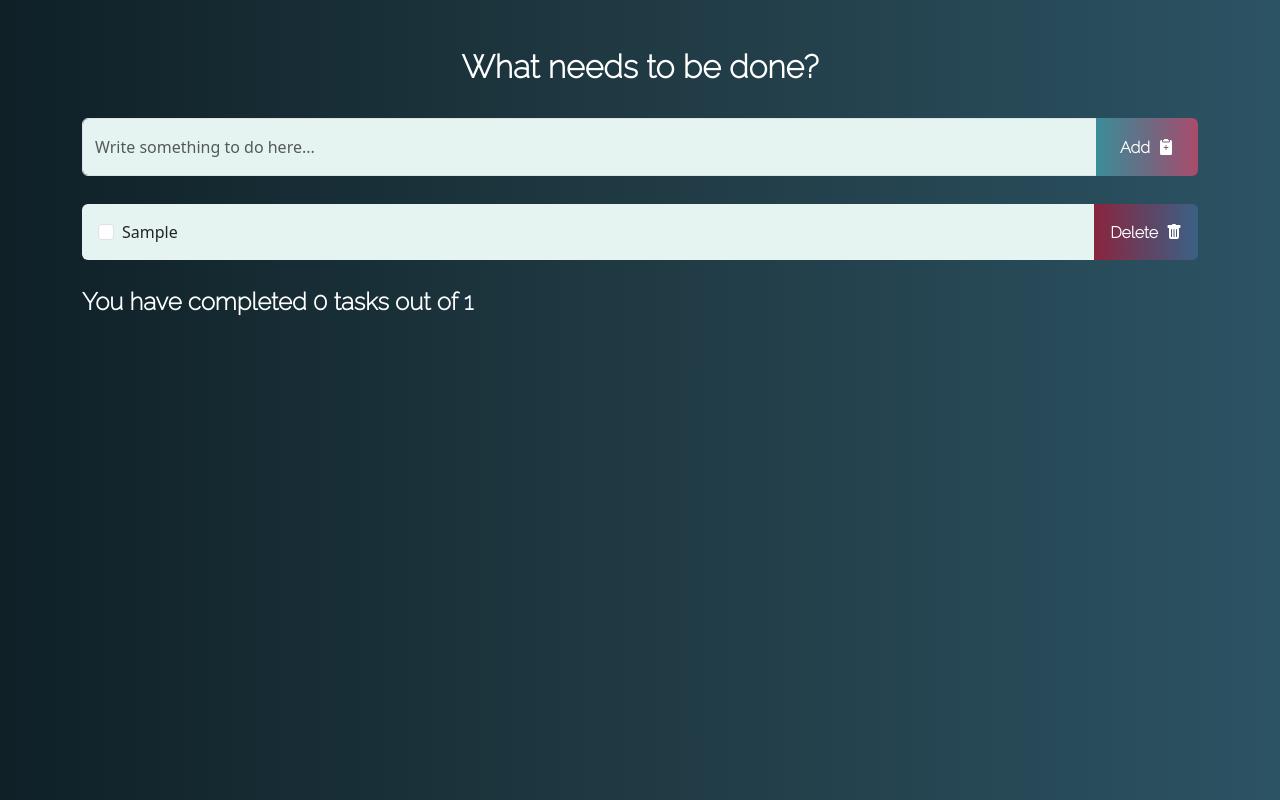
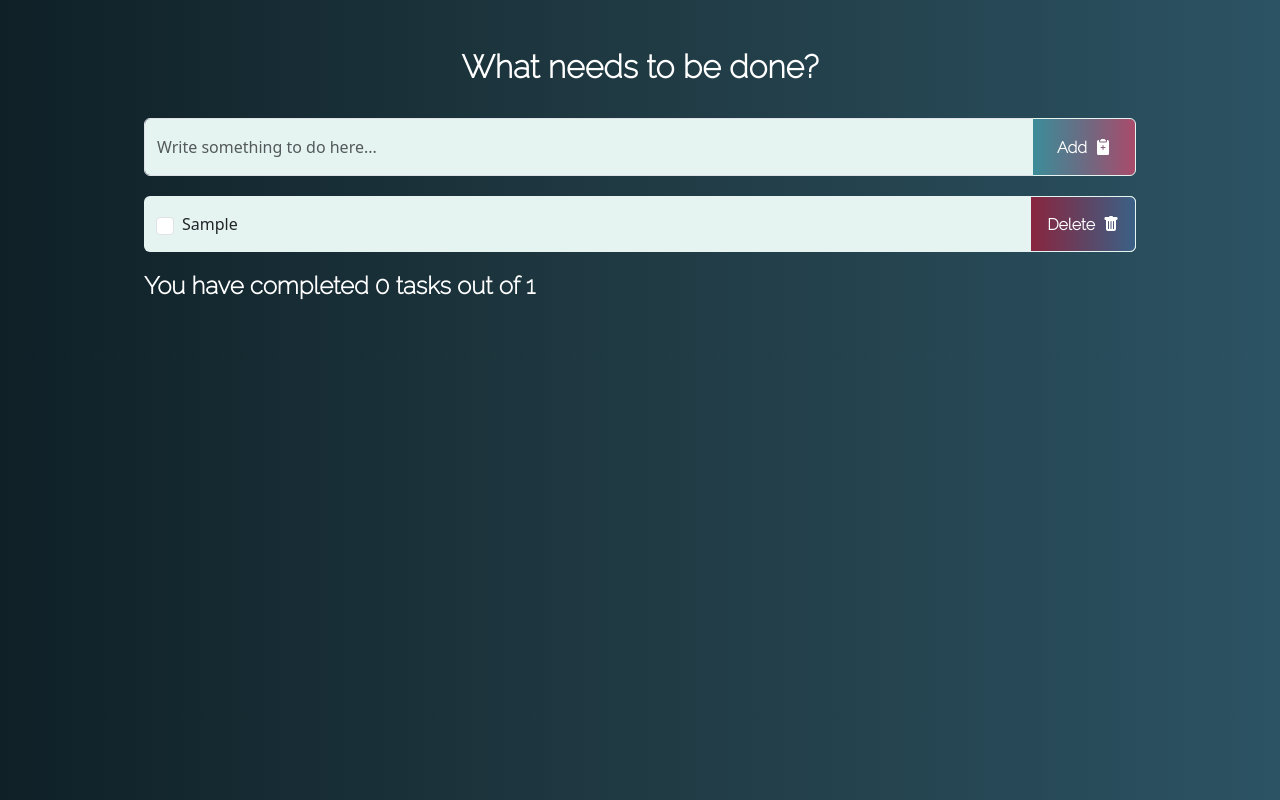
Before and after one commit to PaulinaCarcamo/ReactReduxTasks1503, a React (Create React App) app: page / in a window 1280 px wide. Both pictures are taken after typing "Sample" into the empty fields and a click on the button "Add". Built offline with nearby package versions, Linux system fonts and the light colour scheme; no server answers.

Commit message:
Refactoring form and items

```diff
--- a/src/App.jsx
+++ b/src/App.jsx
@@ -5,7 +5,7 @@ import TodoForm from "./components/TodoForm";
 
 const App = () => {
   return (
-    <div className="d-grid gap-4 mx-5 my-5">
+<div className="d-grid gap-3 my-5 mx-sm-5 px-sm-5">
       <AddTodo />
       <TodoForm />
       <CompletedTodo />
--- a/src/components/AddTodo.jsx
+++ b/src/components/AddTodo.jsx
@@ -11,7 +11,7 @@ const AddTodo = () => {
     const [state, setState] = useState({});
     const dispatch = useDispatch();
 
-    const notify = () => toast.info("Please write something");
+    const notify = () => toast.warning("Please write something");
 
     const onSubmit = (event) => {
         event.preventDefault();
@@ -25,12 +25,13 @@ const AddTodo = () => {
     };
 
     return (
-        <div className="container">
+        <div className="container px-sm-5 ">
 
             <h6 className="display-2 text-light text-center">What needs to be done?</h6>
             <br />
             <form onSubmit={onSubmit}>
-                <div className="input-group ">
+                <div className="input-group">
+
                     <input
                         type="text"
                         className="form-control py-3 bg-secondary"
@@ -38,12 +39,14 @@ const AddTodo = () => {
                         value={value}
                         onChange={(event) => setValue(event.target.value)}
                     />
-                    <button className="btn btn-primary border-0 px-4" type="submit">
-                        <span className="display-4 fw-bold text-light d-flex align-items-center">
-                            Add <Clipboard2PlusFill className="ms-2" />
-                        </span>
+                    <button className="btn btn-primary border-1 border-secondary px-sm-4" type="submit">
+                        <div className="display-4 fw-bold text-light d-flex align-items-center">
+                            <span className='d-none d-sm-flex'>Add</span>
+                            <Clipboard2PlusFill className="ms-sm-2" />
+                        </div>
                     </button>
                 </div>
+
                 {/* <button onClick={notify}>Notify!</button> */}
                 <ToastContainer
                     position="top-center"
--- a/src/components/Completed.jsx
+++ b/src/components/Completed.jsx
@@ -9,7 +9,7 @@ const CompletedTodo = () => {
     );
 
     return (
-        <div className="container">
+        <div className="container px-sm-5">
             {alltodos.length === 0
                 ? null
                 :
--- a/src/components/TodoForm.jsx
+++ b/src/components/TodoForm.jsx
@@ -2,10 +2,7 @@ import React, { useEffect } from 'react';
 import TodoItem from './TodoItem';
 import { useSelector, useDispatch } from 'react-redux';
 import { getTodosAsync } from '../redux/slice';
-import { Check2Circle, ListCheck } from 'react-bootstrap-icons';
-// import { images } from '../assets/images';
-
-// const welldone = images[0].img
+import { PatchCheck } from 'react-bootstrap-icons';
 
 const TodoForm = () => {
     const dispatch = useDispatch();
@@ -16,13 +13,14 @@ const TodoForm = () => {
     }, [dispatch]);
 
     return (
-        <div className="container">
+        <div className="container px-sm-5">
 
             {todos.length === 0
                 ?
                 <div>
-                    <h5 className="text-light">All done! <Check2Circle /> </h5>
-                    {/* <img src={welldone} height="200"></img> */}
+                    <h5 className="text-light d-flex align-items-center display-3 justify-content-center">
+                        All done!
+                        <PatchCheck className="mx-2" /> </h5>
                 </div>
                 :
                 <ul className="list-group">
--- a/src/components/TodoItem.jsx
+++ b/src/components/TodoItem.jsx
@@ -1,6 +1,6 @@
 import { useDispatch } from 'react-redux';
 import { toggleComplete, deleteTodo } from '../redux/slice';
-import { TrashFill } from 'react-bootstrap-icons';
+import { PencilFill, TrashFill } from 'react-bootstrap-icons';
 
 const TodoItem = ({ id, todo, completed }) => {
     const dispatch = useDispatch();
@@ -15,38 +15,8 @@ const TodoItem = ({ id, todo, completed }) => {
 
     return (
         <div>
-            {/* <li className={` list-group-item list-group-item-action rounded-1 mt-2 bg-secondary
-            ${completed && 'list-group-item-success bg-success'}`}
-                onClick={handleCheckbox}
-            >
-                <div className=" d-flex justify-content-between py-1">
-                    <span className=" d-flex align-items-center">
-                        <input
-                            type="checkbox"
-                            className="form-check-input me-2 my-auto "
-                            // onClick={handleCheckbox}
-                            checked={completed}
-                        />
-                        <label className="form-check-label  ">
-                            {todo}
-                        </label>
-                    </span>
 
-                    <span>
-                        <button onClick={handleDelete}
-                            className="bg-transparent border-0 text-dark">
-                            <TrashFill />
-                        </button>
-
-                        <button className="bg-transparent border-0 text-dark">
-                            <PencilFill />
-                        </button>
-                    </span>
-                </div>
-            </li> */}
-
-
-            <div className="my-1">
+            {/* <div className="my-1">
                 <div className={`input-group d-flex justify-content-between bg-secondary rounded-4 rounded-start
                 ${completed && 'text-primary bg-success'}`}   >
 
@@ -64,11 +34,40 @@ const TodoItem = ({ id, todo, completed }) => {
                         </label>
                     </span>
                     <button className="btn btn-secondary border-0 px-3" onClick={handleDelete}>
-                        <span className="display-4 fw-bold text-light d-flex align-items-center">
-                            Delete
-                            <TrashFill className="ms-2"/>
+                        <div className="display-4 fw-bold text-light d-flex align-items-center">
+                            <span className="d-none d-sm-flex">
+                                Delete
                             </span>
+                            <TrashFill className="ms-2" />
+                        </div>
                     </button>
+                </div>
+            </div> */}
+
+            <div className="container-sm my-1">
+                <div className={`row bg-secondary rounded border-0 ${completed && 'text-primary bg-success'}`}>
+
+                    <div className="col d-flex align-items-center py-3 " onClick={handleCheckbox}>
+                        <input
+                            type="checkbox"
+                            className="form-check-input p-2 me-2"
+                            checked={completed}
+                        />
+                        <label className="form-check-label" >
+                            {todo}
+                        </label>
+                    </div>
+
+                    <div className="col-2 d-flex justify-content-end px-0 ">
+                        <button className="btn btn-secondary
+                        d-flex align-items-center px-sm-3
+                        rounded-0 rounded-end border-1"
+                            onClick={handleDelete}
+                        >
+                            <span className="d-none d-sm-flex display-4 fw-bold text-light">Delete</span>
+                            <TrashFill className="ms-sm-2 display-4 fw-bold text-light   " />
+                        </button>
+                    </div>
                 </div>
             </div>
         </div>
```
Also changed, not shown: src/assets/images.jsx (deleted, +0 -8 lines).
